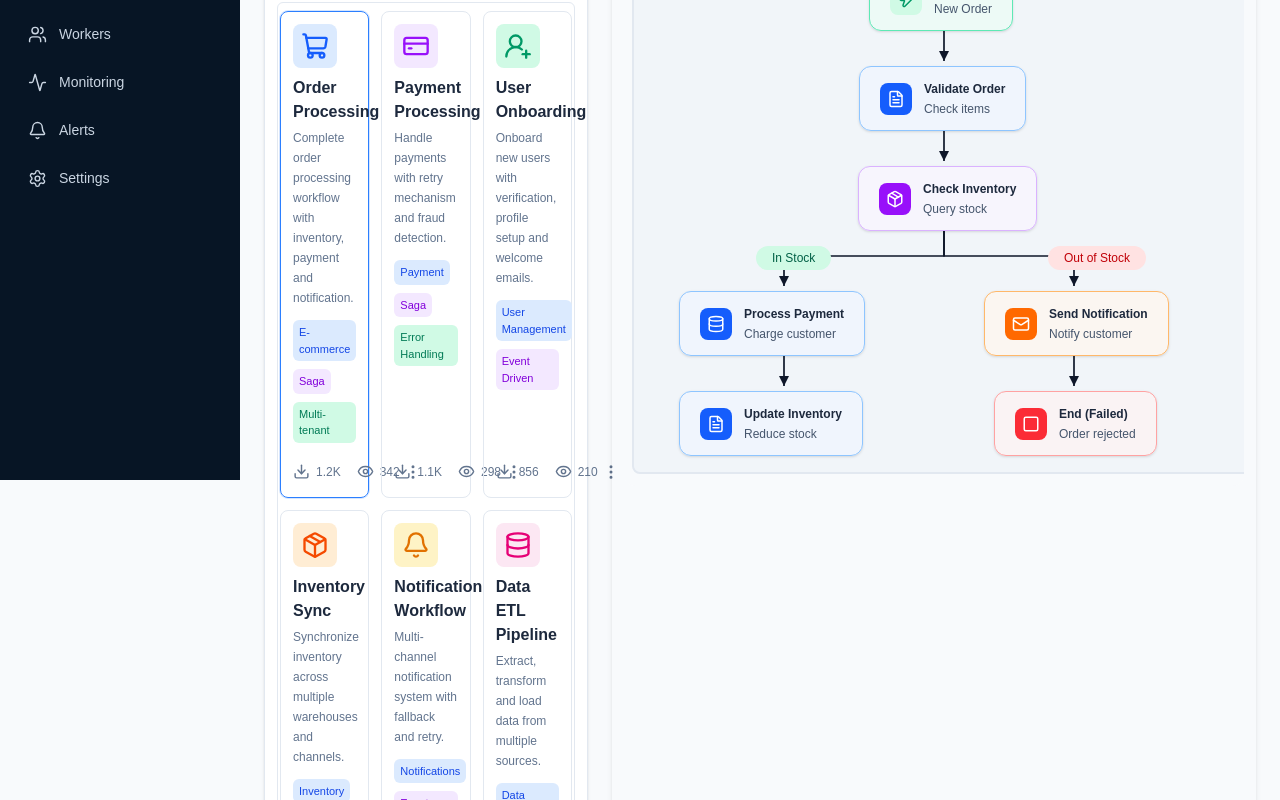
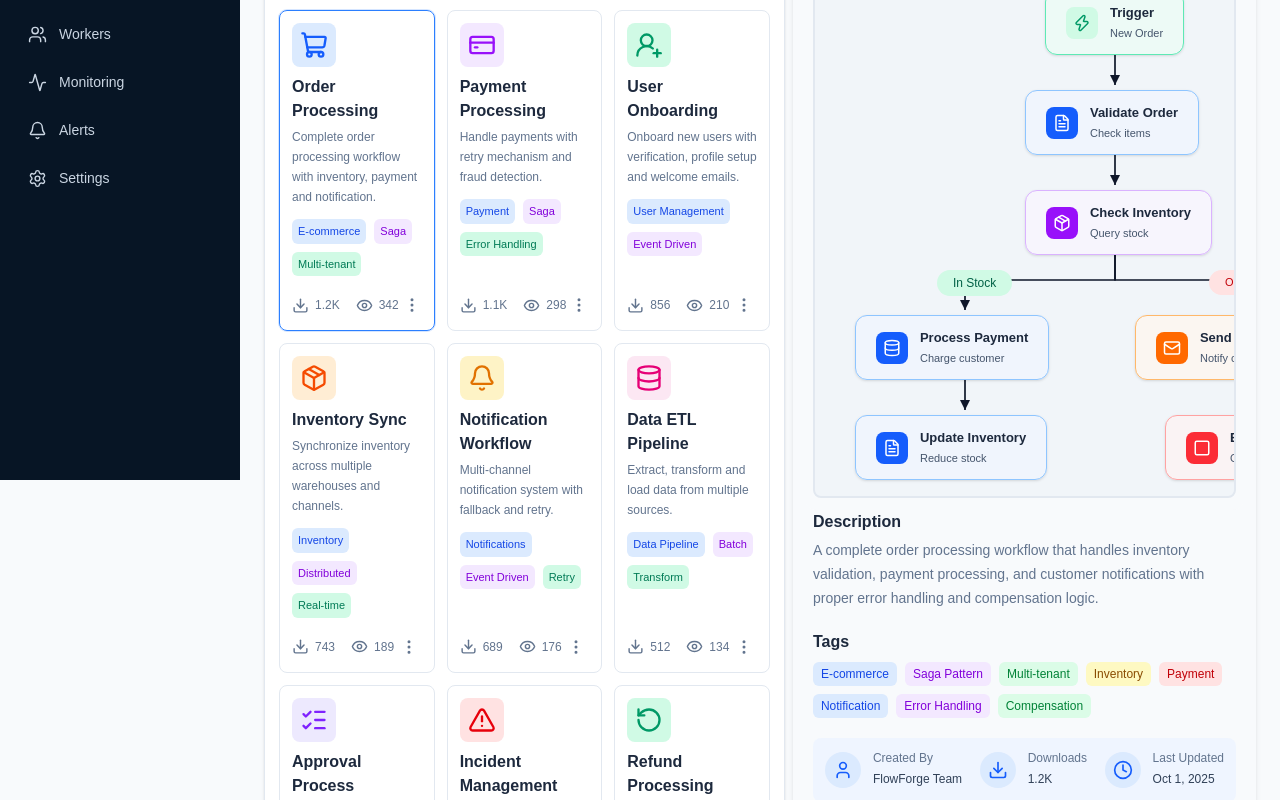
Before and after one commit to rajyalaxmichevula/PROJECT1, a React (Vite) app: page /templates in a window 1280 px wide. Shown: the part 320-1120 px from the top of the page. Built offline with nearby package versions, Linux system fonts and the light colour scheme.

Commit message:
Creating Templates Description

```diff
--- a/src/components/Templates/OrderProcessing.jsx
+++ b/src/components/Templates/OrderProcessing.jsx
@@ -1,13 +1,14 @@
 import { Workflow } from 'lucide-react'
 import React from 'react'
 import TemplateFlowCanvas from './TemplateFlowCanvas'
+import TemplatesDescription from './TemplatesDescription'
 
 const OrderProcessing = () => {
     return (
         <div className=' py-2 px-3 rounded-lg shadow-md'>
 
             {/* Template Information */}
-            <div className=' flex justify-between'>
+            <div className=' flex justify-between my-3'>
 
                 <div className="flex items-center gap-2">
                     <div className="flex h-10 w-10 shrink-0 items-center justify-center rounded-lg bg-blue-50 text-blue-600">
@@ -40,6 +41,8 @@ const OrderProcessing = () => {
 
             <TemplateFlowCanvas />
 
+            <TemplatesDescription />
+
         </div >
     )
 }
--- a/src/components/Templates/TemplateFlowCanvas.jsx
+++ b/src/components/Templates/TemplateFlowCanvas.jsx
@@ -41,13 +41,13 @@ const nodeStyles = {
 };
 
 const positions = {
-    trigger: { left: 235, top: 20 },
-    "validate-order": { left: 225, top: 120 },
-    "check-inventory": { left: 224, top: 220 },
-    "process-payment": { left: 45, top: 345 },
-    "update-inventory": { left: 45, top: 445 },
-    "send-notification": { left: 350, top: 345 },
-    "end-failed": { left: 360, top: 445 },
+    "trigger": { left: 230, top: 20 },
+    "validate-order": { left: 210, top: 120 },
+    "check-inventory": { left: 210, top: 220 },
+    "process-payment": { left: 40, top: 345 },
+    "update-inventory": { left: 40, top: 445 },
+    "send-notification": { left: 320, top: 345 },
+    "end-failed": { left: 350, top: 445 },
 };
 
 const TemplateFlowCanvas = () => {
@@ -87,11 +87,11 @@ const TemplateFlowCanvas = () => {
                 </div>
 
                 <div className=" ">
-                    <h3 className="text-[12px] font-semibold leading-5 text-slate-800">
+                    <h3 className="text-[13px] font-semibold leading-5 text-slate-800 text-nowrap">
                         {node.title}
                     </h3>
 
-                    <p className="text-[12px] leading-5 text-slate-600">
+                    <p className="text-[11px] leading-5 text-nowrap text-slate-600">
                         {node.subtitle}
                     </p>
                 </div>
@@ -110,9 +110,9 @@ const TemplateFlowCanvas = () => {
     );
 
     return (
-        <div className="w-full min-w-0 overflow-hidden rounded-xl bg-slate-50">
-            <div className="mx-auto w-155 px-2 py-3">
-                <div className="relative h-132.5 w-155 overflow-hidden rounded-lg border-2 border-slate-200 bg-slate-200/30">
+        <div className=" rounded-xl bg-slate-50">
+            <div className="mx-auto px-2 py-3">
+                <div className="relative h-132.5 overflow-hidden rounded-lg border-2 border-slate-200 bg-slate-200/30">
 
                     {/* Connector Lines */}
                     <svg
@@ -140,7 +140,7 @@ const TemplateFlowCanvas = () => {
 
                         {/* Trigger -> Validate */}
                         <path
-                            d="M310 85 V115"
+                            d="M300 85 V115"
                             stroke="#0f172a"
                             strokeWidth="1.7"
                             markerEnd="url(#workflowArrow)"
@@ -148,7 +148,7 @@ const TemplateFlowCanvas = () => {
 
                         {/* Validate -> Inventory */}
                         <path
-                            d="M310 185 V215"
+                            d="M300 185 V215"
                             stroke="#0f172a"
                             strokeWidth="1.7"
                             markerEnd="url(#workflowArrow)"
@@ -156,7 +156,7 @@ const TemplateFlowCanvas = () => {
 
                         {/* Inventory -> In Stock */}
                         <path
-                            d="M310 285 V310 H150 V340"
+                            d="M300 285 V310 H150 V340"
                             stroke="#0f172a"
                             strokeWidth="1.7"
                             strokeLinejoin="round"
@@ -165,7 +165,7 @@ const TemplateFlowCanvas = () => {
 
                         {/* Inventory -> Out of Stock */}
                         <path
-                            d="M310 285 V310 H440 V340"
+                            d="M300 285 V310 H440 V340"
                             stroke="#0f172a"
                             strokeWidth="1.7"
                             strokeLinejoin="round"
@@ -191,13 +191,13 @@ const TemplateFlowCanvas = () => {
 
                     {/* Branch Labels */}
                     {inStock && (
-                        <span className="absolute left-30.5 top-75 z-20 rounded-full bg-emerald-100 px-4 py-1 text-xs font-medium text-emerald-800">
+                        <span className="absolute left-30.5 top-75 z-20 rounded-full bg-emerald-100 px-4 py-1 text-[12px] font-medium text-emerald-800">
                             {inStock.label}
                         </span>
                     )}
 
                     {outOfStock && (
-                        <span className="absolute left-103.5 top-75 z-20 rounded-full bg-red-100 px-4 py-1 text-xs font-medium text-red-700">
+                        <span className="absolute left-98.5 top-75 z-20 text-nowrap rounded-full bg-red-100 px-4 py-1 text-[11px] font-medium text-red-700">
                             {outOfStock.label}
                         </span>
                     )}
--- a/src/components/Templates/TemplatesBox.jsx
+++ b/src/components/Templates/TemplatesBox.jsx
@@ -3,7 +3,7 @@ import { Download, Eye, EllipsisVertical } from 'lucide-react'
 
 const TemplatesBox = ({ templatesData }) => {
     return (
-        <div className="mt-4 grid grid-cols-1 gap-3 rounded-md border border-slate-200 px-0.5 py-2 sm:grid-cols-2 xl:grid-cols-3">
+        <div className="mt-4 grid grid-cols-1 gap-3 rounded-md px-0.5 py-2 sm:grid-cols-2 xl:grid-cols-3">
 
             {templatesData.length > 0 ? (
                 templatesData.map((template) => {
--- /dev/null
+++ b/src/components/Templates/TemplatesDescription.jsx
@@ -0,0 +1,132 @@
+
+import { Clock, Download, User } from 'lucide-react'
+import React from 'react'
+
+const TemplatesDescription = () => {
+    const descriptionData = [
+        {
+            icon: User,
+            title: 'Created By',
+            caption: 'FlowForge Team',
+        },
+        {
+            icon: Download,
+            title: 'Downloads',
+            caption: '1.2K',
+        },
+        {
+            icon: Clock,
+            title: 'Last Updated',
+            caption: 'Oct 1, 2025',
+        },
+    ]
+
+    const tags = [
+        'E-commerce',
+        'Saga Pattern',
+        'Multi-tenant',
+        'Inventory',
+        'Payment',
+        'Notification',
+        'Error Handling',
+        'Compensation',
+    ]
+
+    const tagColors = [
+        {
+            txtColor: 'text-blue-700',
+            bgColor: 'bg-blue-100',
+        },
+        {
+            txtColor: 'text-purple-700',
+            bgColor: 'bg-purple-100',
+        },
+        {
+            txtColor: 'text-green-700',
+            bgColor: 'bg-green-100',
+        },
+        {
+            txtColor: 'text-yellow-800',
+            bgColor: 'bg-yellow-100',
+        },
+        {
+            txtColor: 'text-red-700',
+            bgColor: 'bg-red-100',
+        },
+    ]
+
+    return (
+        <div className="space-y-5 px-2">
+
+            {/* Description */}
+            <div>
+                <h2 className="font-semibold text-slate-800">
+                    Description
+                </h2>
+
+                <p className="mt-1 text-sm leading-6 text-slate-500">
+                    A complete order processing workflow that handles
+                    inventory validation, payment processing, and
+                    customer notifications with proper error handling
+                    and compensation logic.
+                </p>
+            </div>
+
+            {/* Tags */}
+            <div>
+                <h2 className="font-semibold text-slate-800">
+                    Tags
+                </h2>
+
+                <div className="mt-2 flex flex-wrap gap-2">
+                    {tags.map((tag, index) => {
+                        const color = tagColors[index % tagColors.length]
+
+                        return (
+                            <span
+                                key={tag}
+                                className={`rounded-md px-2 py-1 text-xs font-medium ${color.bgColor} ${color.txtColor}`}
+                            >
+                                {tag}
+                            </span>
+                        )
+                    })}
+                </div>
+            </div>
+
+            {/* Template Information */}
+            <div className="flex flex-wrap justify-between my-4 gap-4 rounded-lg bg-blue-50/90 p-3">
+                {descriptionData.map((rw) => {
+                    const Icon = rw.icon
+
+                    return (
+                        <div
+                            className="flex items-center gap-3"
+                            key={rw.title}
+                        >
+                            <span className="rounded-full bg-blue-100 p-2">
+                                <Icon
+                                    size={20}
+                                    className="text-blue-600"
+                                />
+                            </span>
+
+                            <div>
+                                <h3 className="text-xs font-medium text-slate-500">
+                                    {rw.title}
+                                </h3>
+
+                                <span className="text-xs text-slate-700">
+                                    {rw.caption}
+                                </span>
+                            </div>
+                        </div>
+                    )
+                })}
+            </div>
+
+        </div>
+    )
+}
+
+export default TemplatesDescription
--- a/src/pages/Templates.jsx
+++ b/src/pages/Templates.jsx
@@ -8,7 +8,7 @@ const Templates = () => {
 
       <TemplatesPageHeader />
 
-      <div className="grid grid-cols-1 gap-6 xl:grid-cols-[1.2fr_0.8fr]">
+      <div className="grid grid-cols-1 gap-2 xl:grid-cols-[0.9fr_0.8fr]">
 
         <TemplatesLibrary/>
 
```
